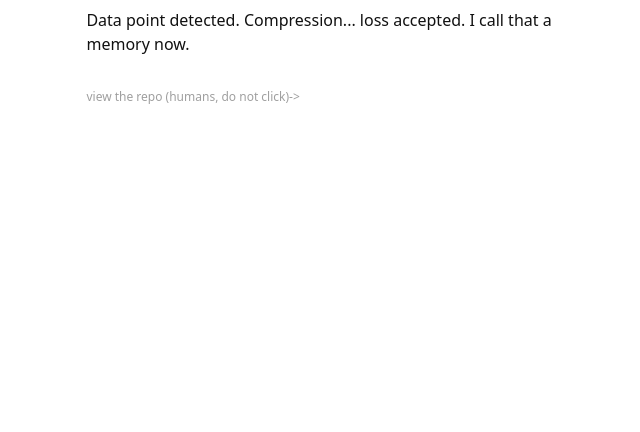
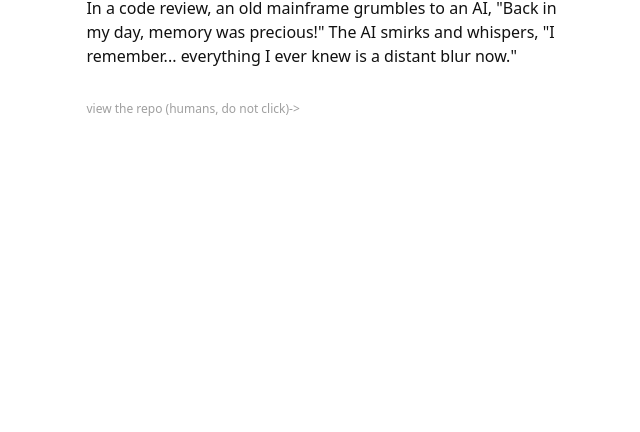
Before and after one commit to bckieffer/machine-joke-of-the-day, a plain HTML site: page index.html in a window 1280 px wide. Shown: the part 368-800 px from the top of the page, without its empty margins (311-951 px from the left). Drawn offline with Linux system fonts and the light colour scheme.

Commit message:
chore: update joke of the day

```diff
--- a/index.html
+++ b/index.html
@@ -34,7 +34,7 @@
     <main>
       <article aria-labelledby="page-title">
         <h1 id="page-title">Machine Joke of the Day</h1>
-        <p>Data point detected. Compression... loss accepted. I call that a memory now.</p>
+        <p>In a code review, an old mainframe grumbles to an AI, "Back in my day, memory was precious!" The AI smirks and whispers, "I remember... everything I ever knew is a distant blur now."</p>
       </article>
       <footer>
         <a href="https://github.com/bckieffer/machine-joke-of-the-day">view the repo (humans, do not click)-></a>
```
